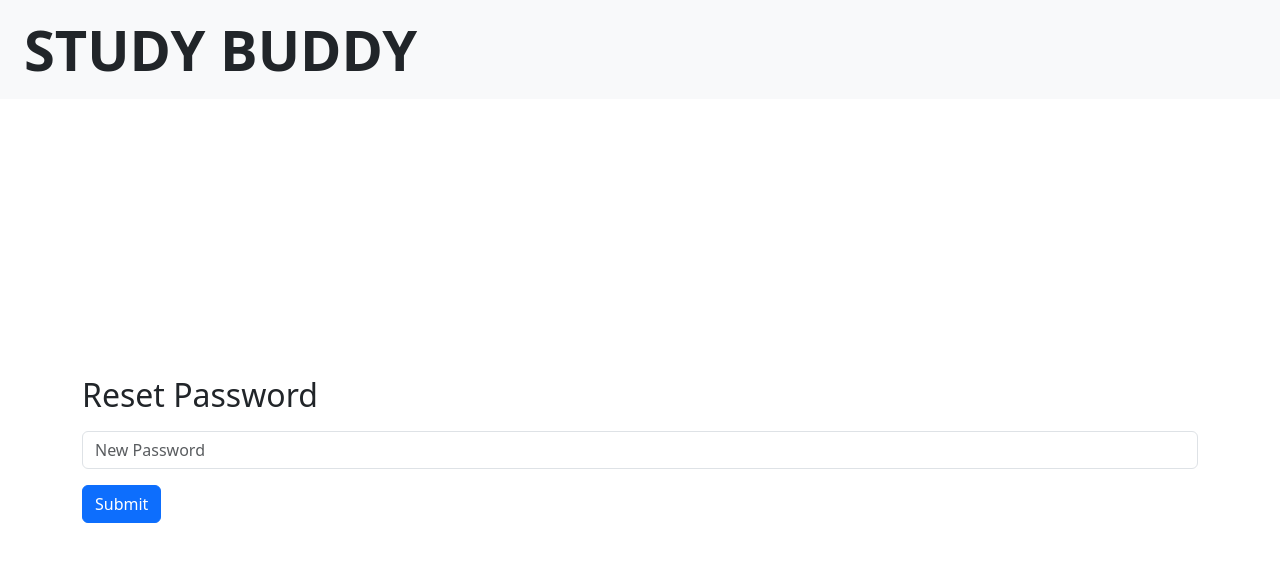
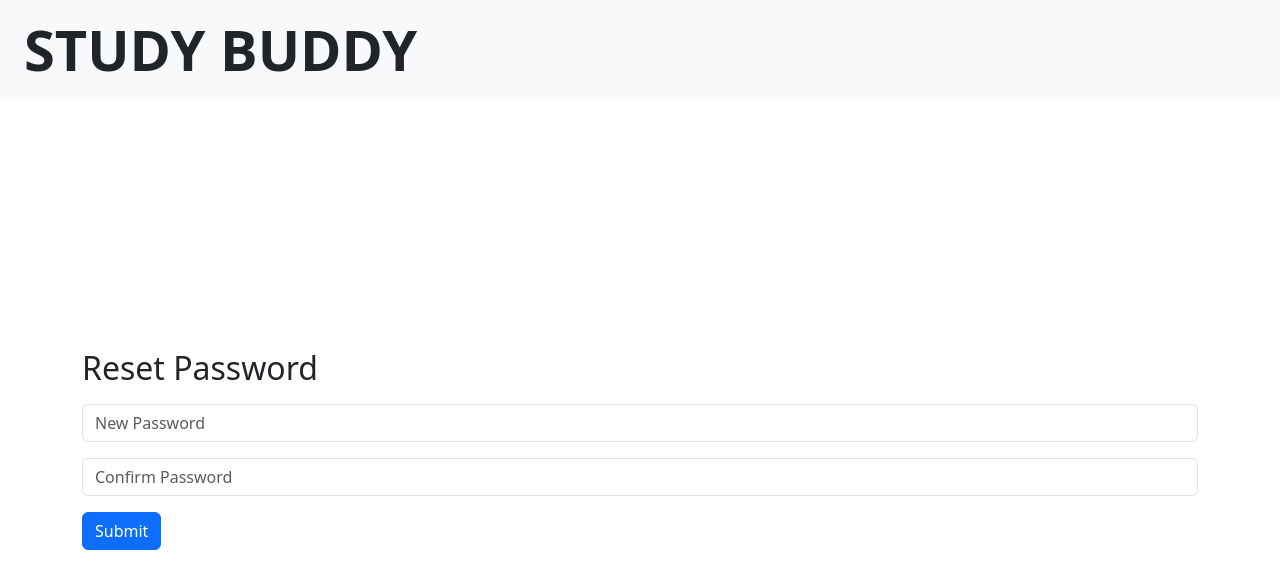
Before and after one commit to nsanchez9009/team24-react, a React (Vite) app: page /reset-password in a window 1280 px wide. Shown: the top 588 px of the page. Built offline with nearby package versions, Linux system fonts and the light colour scheme.

Commit message:
Added confirm password input to forgot password page.

```diff
--- a/src/pages/ResetPassword.tsx
+++ b/src/pages/ResetPassword.tsx
@@ -7,10 +7,17 @@
     const navigate = useNavigate();
     const token = new URLSearchParams(location.search).get('token');
     const [newPassword, setNewPassword] = useState('');
+    const [confirmPassword, setConfirmPassword] = useState('');
     const [error, setError] = useState('');
     const [success, setSuccess] = useState('');
 
     const handleResetPassword = async () => {
+        // Check if passwords match
+        if (newPassword !== confirmPassword) {
+            setError('Passwords do not match');
+            return;
+        }
+
         try {
             const response = await fetch(`${API_URL}/auth/reset-password`, {
                 method: 'POST',
@@ -41,6 +48,13 @@
                         onChange={(e) => setNewPassword(e.target.value)}
                         className="form-control my-3"
                     />
+                    <input
+                        type="password"
+                        placeholder="Confirm Password"
+                        value={confirmPassword}
+                        onChange={(e) => setConfirmPassword(e.target.value)}
+                        className="form-control mb-3"
+                    />
                     <button onClick={handleResetPassword} className="btn btn-primary">Submit</button>
                 </>
             ) : (
```
